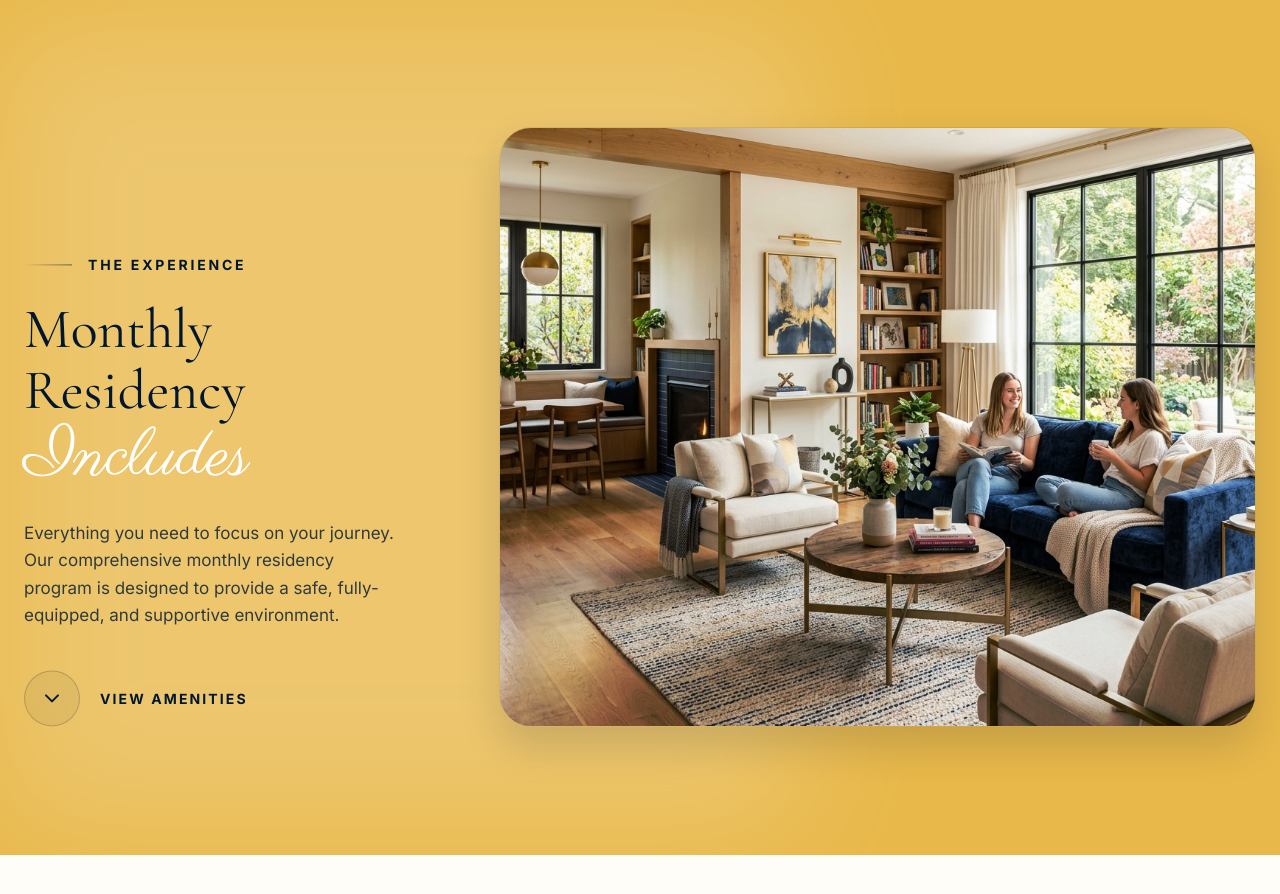
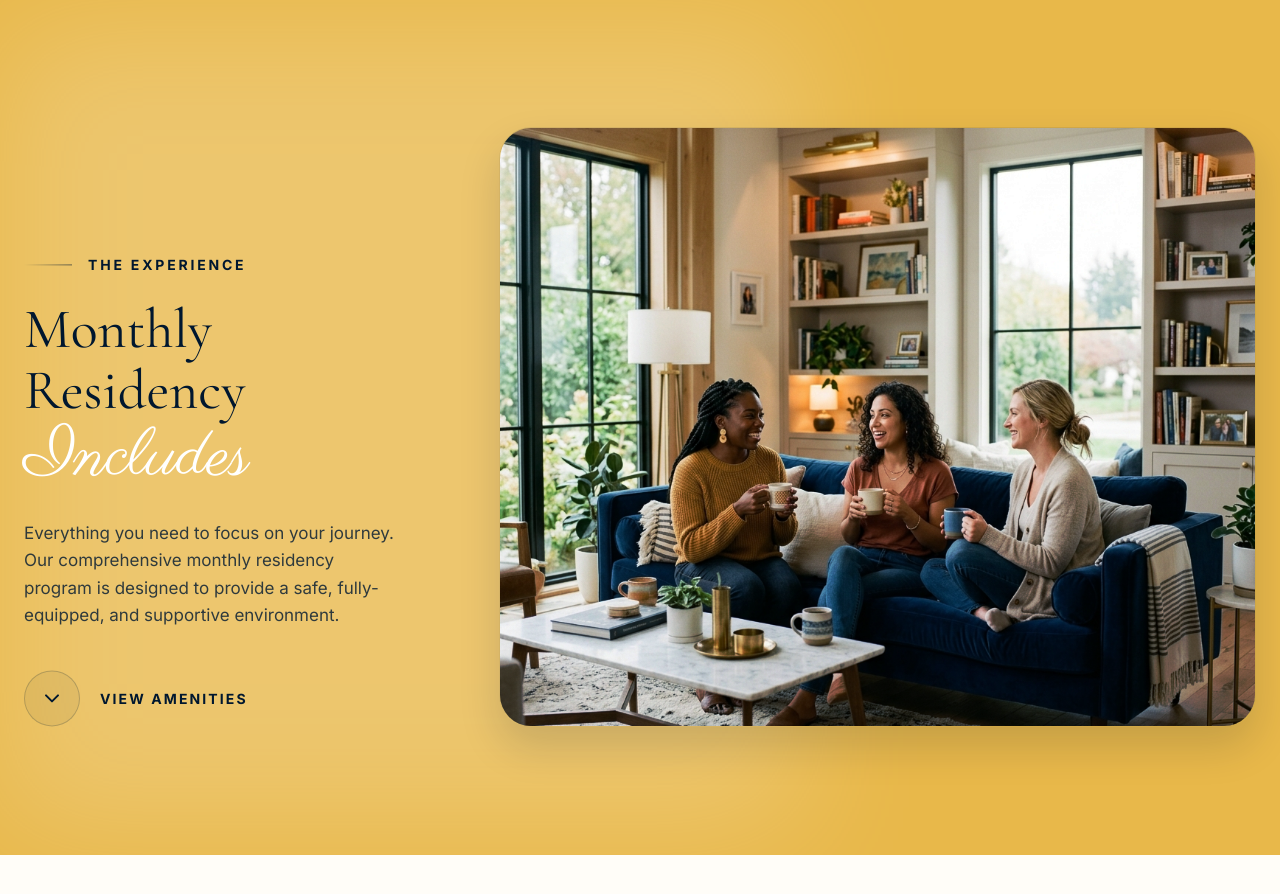
Before and after one commit to HiddenGems810/grace-website, a Next.js app: page / in a window 1280 px wide. Shown: the part 2320-3214 px from the top of the page. Built offline with nearby package versions, Linux system fonts and the light colour scheme; a web font is replaced by a local one.

Commit message:
Replace amenities section image with a more diverse, welcoming, and engaging scene

```diff
--- a/components/sections/ProgramsGrid.tsx
+++ b/components/sections/ProgramsGrid.tsx
@@ -88,7 +88,7 @@ export function ProgramsGrid() {
               }`}
             >
               <Image
-                src="/images/residency_space.png"
+                src="/images/residency_space_diverse.png"
                 alt="Residency Living Space"
                 fill
                 className="object-cover"
```
Also changed, not shown: public/images/residency_space_diverse.png (added).
